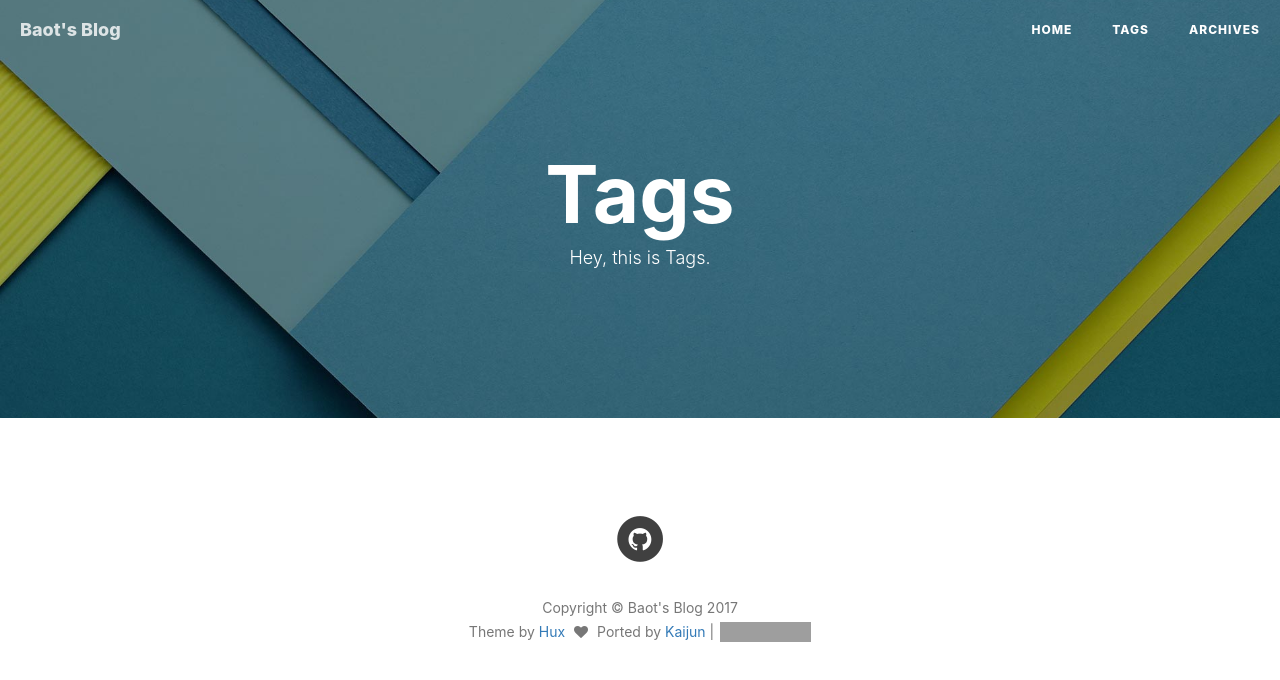
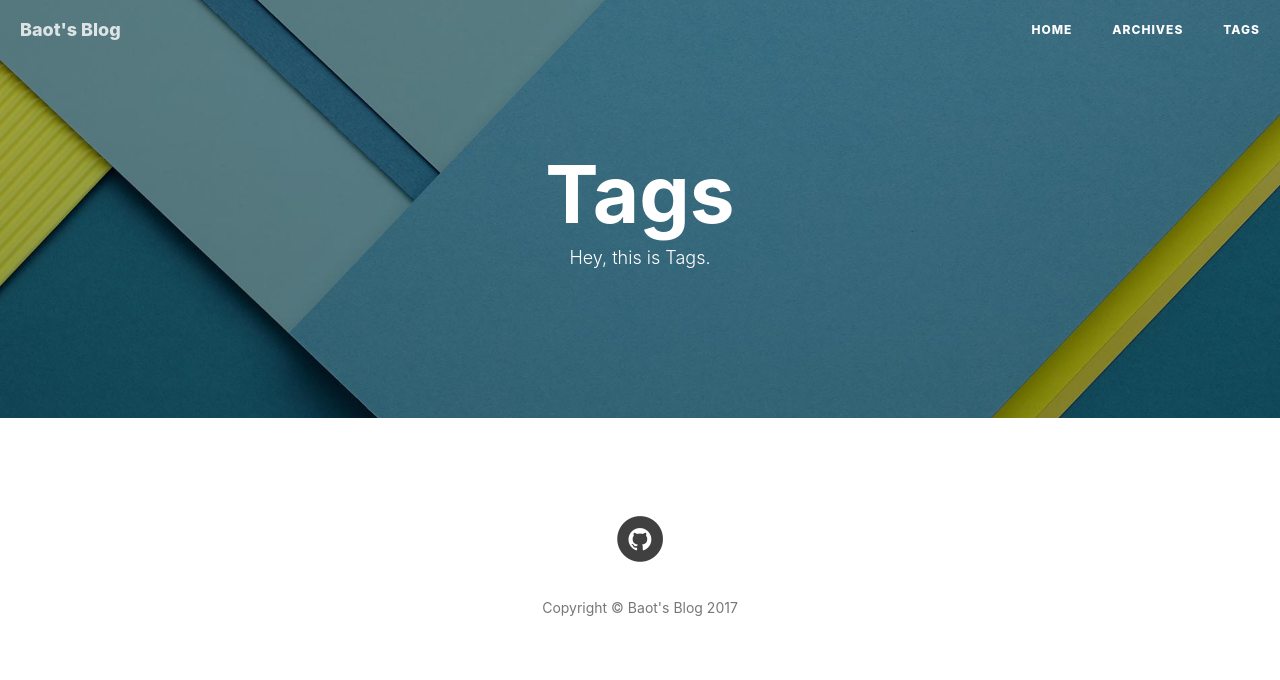
Before and after one commit to baot/baot.github.io, a plain HTML site: page tags/index.html in a window 1280 px wide. Drawn offline with nearby package versions, Linux system fonts and the light colour scheme; grey boxes are pictures that could not be loaded.

Commit message:
Site updated: 2017-03-31 23:04:49

```diff
--- a/tags/index.html
+++ b/tags/index.html
@@ -90,14 +90,14 @@
 
 
                         <li>
-                            <a href="/tags/">Tags</a>
+                            <a href="/archives/">Archives</a>
                         </li>
 
 
 
 
                         <li>
-                            <a href="/archives/">Archives</a>
+                            <a href="/tags/">Tags</a>
                         </li>
 
 
@@ -206,17 +206,6 @@
                 </ul>
                 <p class="copyright text-muted">
                     Copyright &copy; Baot&#39;s Blog 2017
-                    <br>
-                    Theme by <a href="http://huangxuan.me">Hux</a>
-                    <span style="display: inline-block; margin: 0 5px;">
-                        <i class="fa fa-heart"></i>
-                    </span>
-                    Ported by <a href="http://blog.kaijun.rocks">Kaijun</a> |
-                    <iframe
-                        style="margin-left: 2px; margin-bottom:-5px;"
-                        frameborder="0" scrolling="0" width="91px" height="20px"
-                        src="https://ghbtns.com/github-btn.html?user=kaijun&repo=hexo-theme-huxblog&type=star&count=true" >
-                    </iframe>
                 </p>
             </div>
         </div>
```
Also changed, not shown: 2017/03/31/hello-world/index.html (+2 -13 lines), 404.html (+2 -13 lines), archives/index.html (+2 -13 lines), i_dont_wanna_use_default_archives/2017/03/index.html (+2 -13 lines), i_dont_wanna_use_default_archives/2017/index.html (+2 -13 lines), i_dont_wanna_use_default_archives/index.html (+2 -13 lines), index.html (+2 -13 lines).
